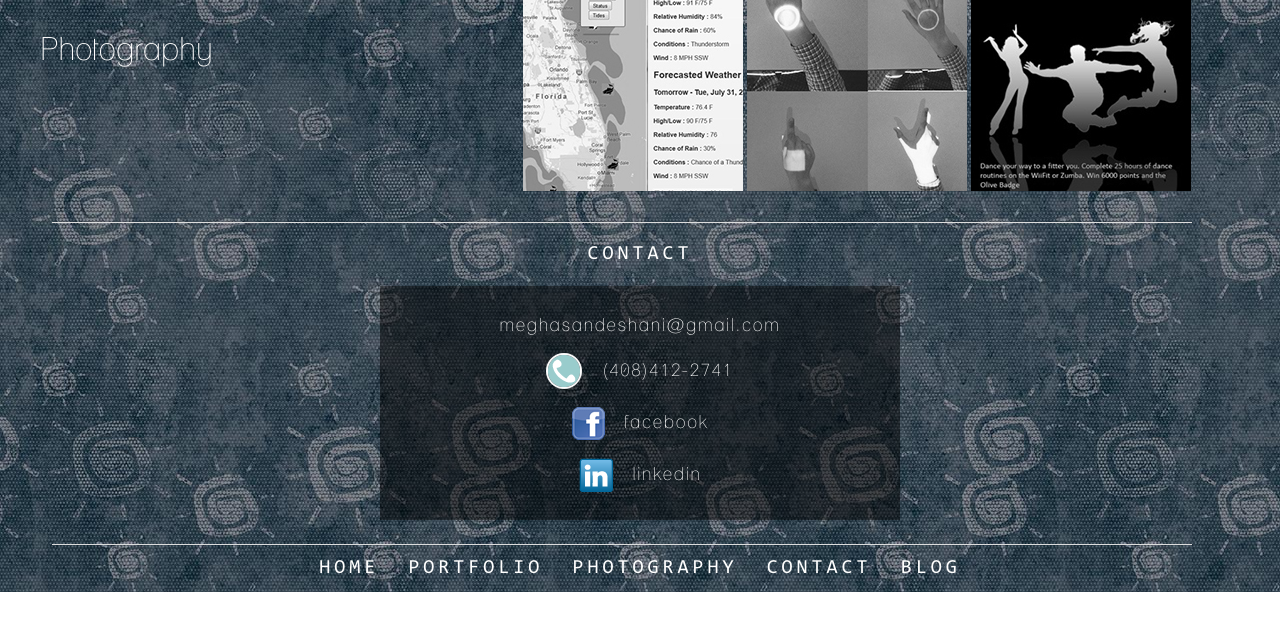
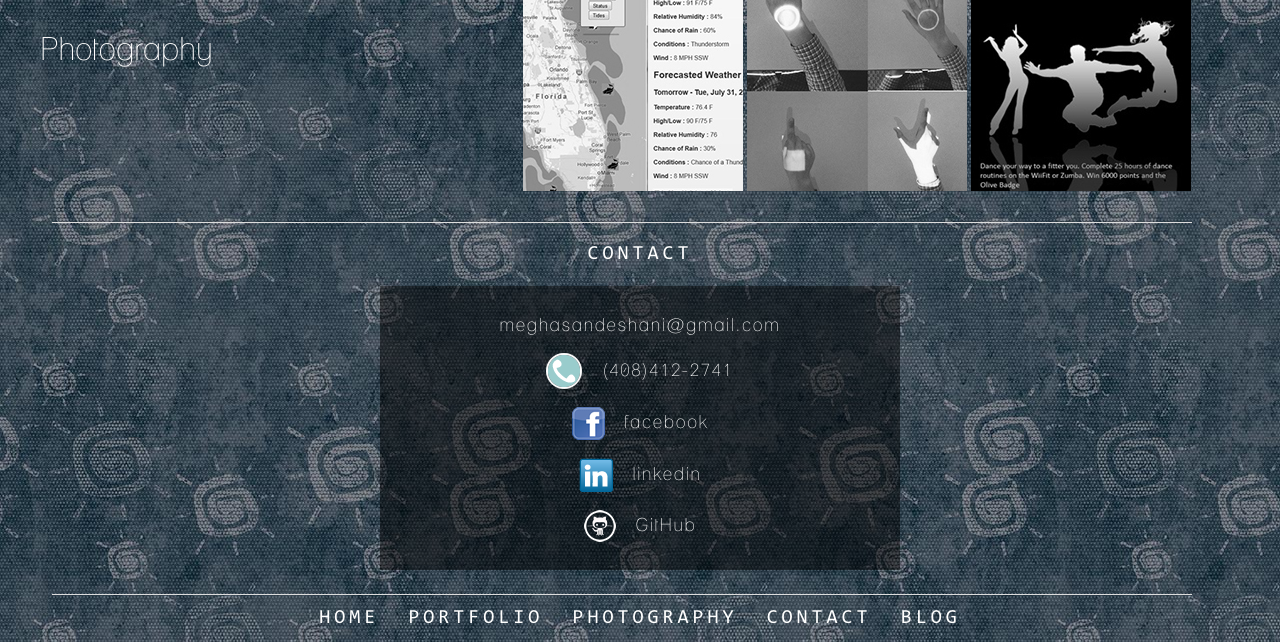
Before and after one commit to meghasandesh/PerosnalSite, a plain HTML site: page index.html in a window 1280 px wide. Shown: the part 587-1229 px from the top of the page. Before the commit the page ends 1179 px from the top, so only its background shows below. Drawn offline with Linux system fonts and the light colour scheme; files whose address does not match are found by name.

Commit message:
github link added

```diff
--- a/index.html
+++ b/index.html
@@ -117,7 +117,7 @@
 				<p><a target="_blank" href="https://www.facebook.com/meghasandeshani"><img src="images/facebook.png">facebook</a></p>
 
 				<p><a target="_blank" href="http://www.linkedin.com/pub/megha-sandesh/24/616/767"><img src="images/linkedin.png">linkedin</a></p>
-
+				<p><a target="_blank" href="https://github.com/meghasandesh"><img src="images/github.png">GitHub</a></p>
 
 
 			</div>
```
Also changed, not shown: images/github.png (added), images/github_icon.png (added).
